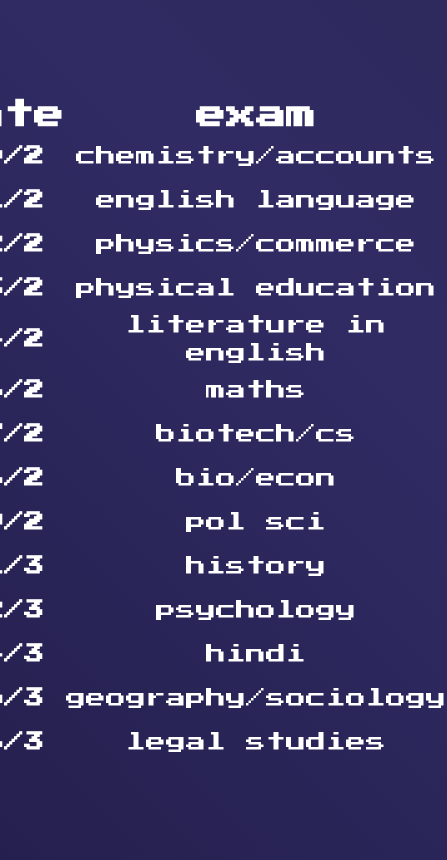
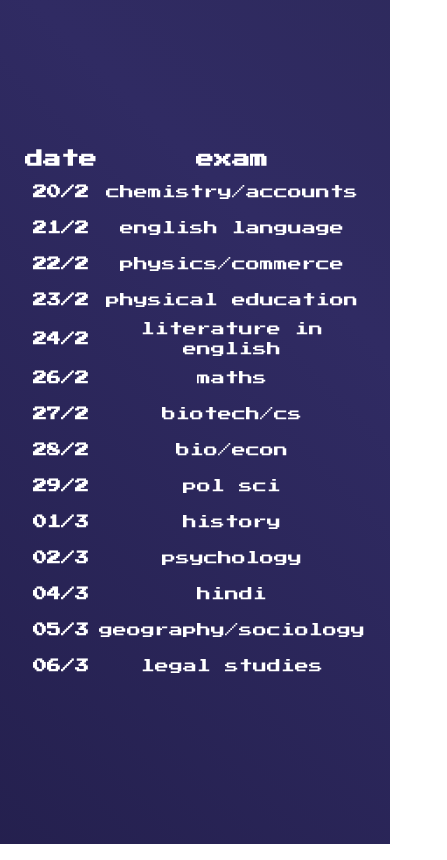
Before and after one commit to cskartikey/examCountdown, a Next.js app: page /schedule in a window 390 px wide. Shown: the whole page, 447 px wide, since content can reach past the window. Built offline with nearby package versions, Linux system fonts and the light colour scheme.

Commit message:
Responsive schedule

```diff
--- a/app/schedule/page.tsx
+++ b/app/schedule/page.tsx
@@ -6,18 +6,18 @@ export const metadata = {
 
 export default function Schedule() {
   return (
-    <main className="flex min-h-screen flex-col items-center justify-between p-24">
+    <main className="flex min-h-screen flex-col items-center justify-between pt-36">
       <Head>
         <title>Schedule</title>
       </Head>
       <table className="w-4/6 text-white table-auto text-center">
         <thead>
-          <tr className="text-3xl">
+          <tr className="text-lg lg:text-3xl">
             <th>date</th>
             <th>exam</th>
           </tr>
         </thead>
-        <tbody className="text-center text-xl">
+        <tbody className="text-center text-sm lg:text-xl">
           <tr>
             <th scope="row" className="py-2 whitespace-nowrap">
               20/2
```
